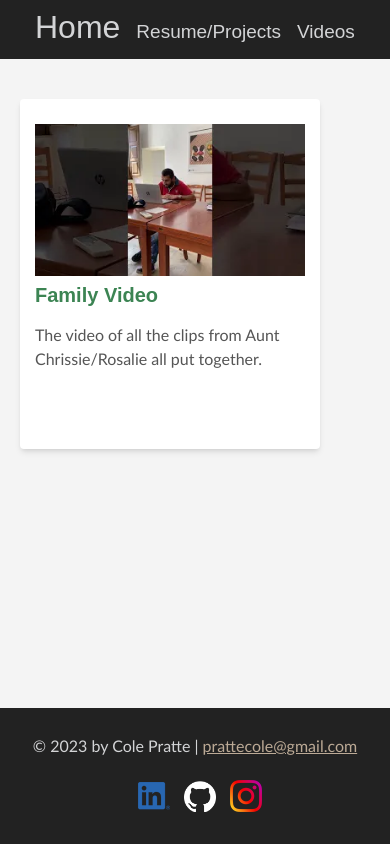
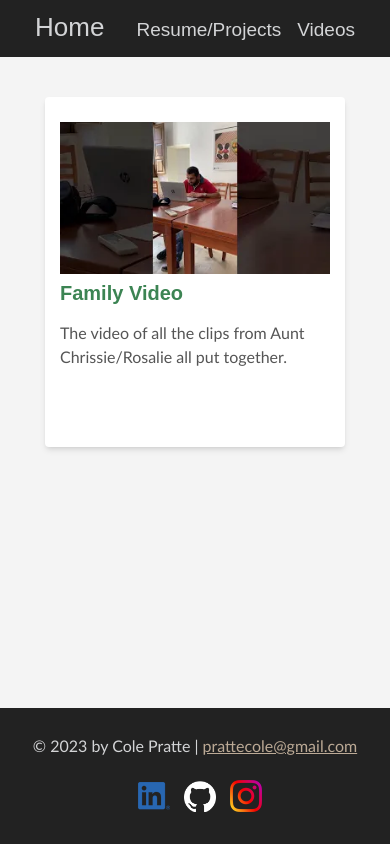
Before and after one commit to cpxx9/cpxx9.github.io, a plain HTML site: page pgs/videos.html in a window 390 px wide. Drawn offline with Linux system fonts and the light colour scheme.

Commit message:
changed grid styling and header styling for mobile

```diff
--- a/CSS/style.css
+++ b/CSS/style.css
@@ -108,13 +108,10 @@ footer a:hover {
 
 .main-header ul {
   display: flex;
-  gap: 16px;
+  justify-content: space-between;
   padding: 15px;
   margin: 0;
   align-items: baseline;
-}
-
-header ul {
   list-style: none;
 }
 
@@ -129,9 +126,27 @@ header ul h3 {
   font-weight: 100;
 }
 
+.page-links {
+  display: flex;
+  justify-content: end;
+  flex: 2;
+  gap: 16px;
+  align-items: baseline;
+}
+
 .home-h3 {
   font-size: 32px;
   font-weight: 500;
+}
+
+@media screen and (max-width:500px) {
+	.page-links {
+    font-size: 1.6rem;
+  }
+
+ .home-h3 {
+    font-size: 26px;
+  }
 }
 
 /* HOME
@@ -317,6 +332,29 @@ body.videos {
   max-width: 270px;
 }
 
+@media screen and (max-width:400px) {
+  .videos-wrapper {
+    grid-template-columns: 1fr;
+    justify-items: center;
+  }
+}
+
+@media screen and (min-width:401px) and (max-width:500px) {
+  .videos-wrapper {
+    grid-template-columns: 1fr;
+    justify-items: center;
+  }
+
+  .video-card {
+    width: 330px;
+    height: 350px;
+  }
+
+  .video-card img {
+    max-width: 300px;
+  }
+}
+
 /* FOOTER
 -------------------------------------------------*/
 footer {
--- a/pgs/videos.html
+++ b/pgs/videos.html
@@ -10,8 +10,10 @@
   <header class="main-header">
     <ul>
       <li><a href="../index.html"><h3 class="home-h3">Home</h3></a></li>
-      <li><a href="../pgs/resume.html"><h3>Resume/Projects</h3></a></li>
-      <li><a href="../pgs/videos.html"><h3>Videos</h3></a></li>
+      <div class="page-links">
+        <li><a href="../pgs/resume.html"><h3>Resume/Projects</h3></a></li>
+        <li><a href="../pgs/videos.html"><h3>Videos</h3></a></li>
+      </div>
     </ul>
   </header>
 
```
Also changed, not shown: index.html (+4 -2 lines), pgs/resume.html (+4 -2 lines).
